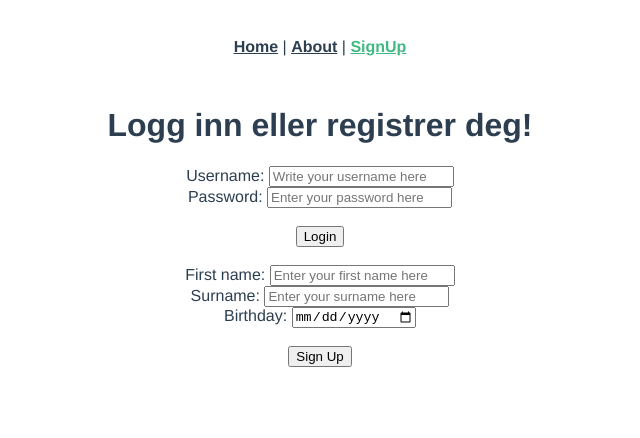
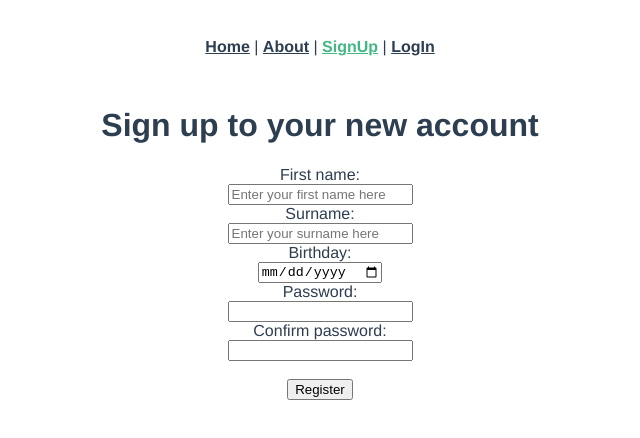
Before and after one commit to CzternastyHembre/TDT4140-PU, a Vue app in the folder client/: page /SignUp in a window 1280 px wide. Shown: the top 438 px of the page, without its empty margins (320-960 px from the left). Built offline with nearby package versions, Linux system fonts and the light colour scheme.

Commit message:
Co-authored-by: Hans Gunleik Simones <hansgs@ntnu.no> Co-authored-by: Jakob Severin Steffensen Hjelseth <jshjelse@ntnu.no> Co-authored-by: Sara Kalvig Østdahl <sarakos@ntnu.no>

```diff
--- a/client/src/App.vue
+++ b/client/src/App.vue
@@ -2,7 +2,8 @@
   <div id="nav">
     <router-link to="/">Home</router-link> |
     <router-link to="/about">About</router-link> |
-    <router-link to="/SignUp">SignUp</router-link>
+    <router-link to="/SignUp">SignUp</router-link> |
+    <router-link to="/LogIn">LogIn</router-link>
   </div>
   <router-view/>
 </template>
--- /dev/null
+++ b/client/src/components/LogInComp.vue
@@ -0,0 +1,26 @@
+<template>
+<div>
+  <h1> Log in </h1>
+    Username:
+    <input type="text" name="Brukernavn" id="Username" placeholder="Write your username here"><br>
+    Password:
+    <input type="text" name="Passord" id="Password" placeholder="Enter your password here"><br><br>
+  <button>Login</button>
+
+<br>
+<br>
+<p> Create new user: </p>
+
+</div>
+</template>
+
+<script>
+export default {
+    name: "LogInComp"
+
+}
+</script>
+
+<style>
+
+</style>
--- a/client/src/components/SignUpComp.vue
+++ b/client/src/components/SignUpComp.vue
@@ -1,25 +1,24 @@
 <template>
-  <h1> Logg inn eller registrer deg! </h1>
-    Username:
-    <input type="text" name="Brukernavn" id="Username" placeholder="Write your username here"><br>
-    Password:
-    <input type="text" name="Passord" id="Password" placeholder="Enter your password here"><br><br>
-  <button>Login</button>
-
-<br>
-<br>
-
-    First name:
+<div class="SignUpForm">
+ <h1> Sign up to your new account </h1>
+ <form>
+  <label for="FirstName">First name:</label><br>
   <input type="text" name="First Name" id="FirstName" placeholder="Enter your first name here"><br>
-  Surname:
+  <label for="Surname"> Surname:</label><br>
   <input type="text" name="Surname" id="Surname" placeholder="Enter your surname here"><br>
-  Birthday:
-  <input type="date" name="Birthday" id="Birthday"><br><br>
-  <button>Sign Up</button><br>
+  <label for="Birthday">Birthday:</label><br>
+  <input type="date" name="Birthday" id="Birthday"><br>
+  <label for="Password1">Password:</label><br>
+  <input type="password" name="Password1" id="Password1"><br>
+  <label for="Password2">Confirm password:</label><br>
+  <input type="password" name="Password2" id="Password2">
+  <br><br>
+  <input type="submit" value="Register">
+</form>
 
 
 
-
+</div>
 </template>
 
 <script>
--- a/client/src/router/index.js
+++ b/client/src/router/index.js
@@ -1,6 +1,7 @@
 import { createRouter, createWebHistory } from "vue-router";
 import Home from "../views/Home.vue";
 import SignUp from "../views/SignUp.vue";
+import LogIn from "../views/LogIn.vue";
 
 const routes = [
   {
@@ -18,6 +19,12 @@ const routes = [
       import(/* webpackChunkName: "about" */ "../views/About.vue"),
   },
   {
+    path: "/LogIn",
+    name: "LogIn",
+    component: LogIn,
+  },
+
+  {
     path: "/SignUp",
     name: "SignUp",
     component: SignUp,
--- /dev/null
+++ b/client/src/views/LogIn.vue
@@ -0,0 +1,18 @@
+<template>
+    <div>
+        <log-in-comp/>
+    </div>
+</template>
+
+
+<script>
+// @ is an alias to /src
+import LogInComp from '../components/LogInComp.vue';
+
+export default {
+  name: "LogIn",
+  components: {
+    LogInComp,
+  },
+};
+</script>
```
